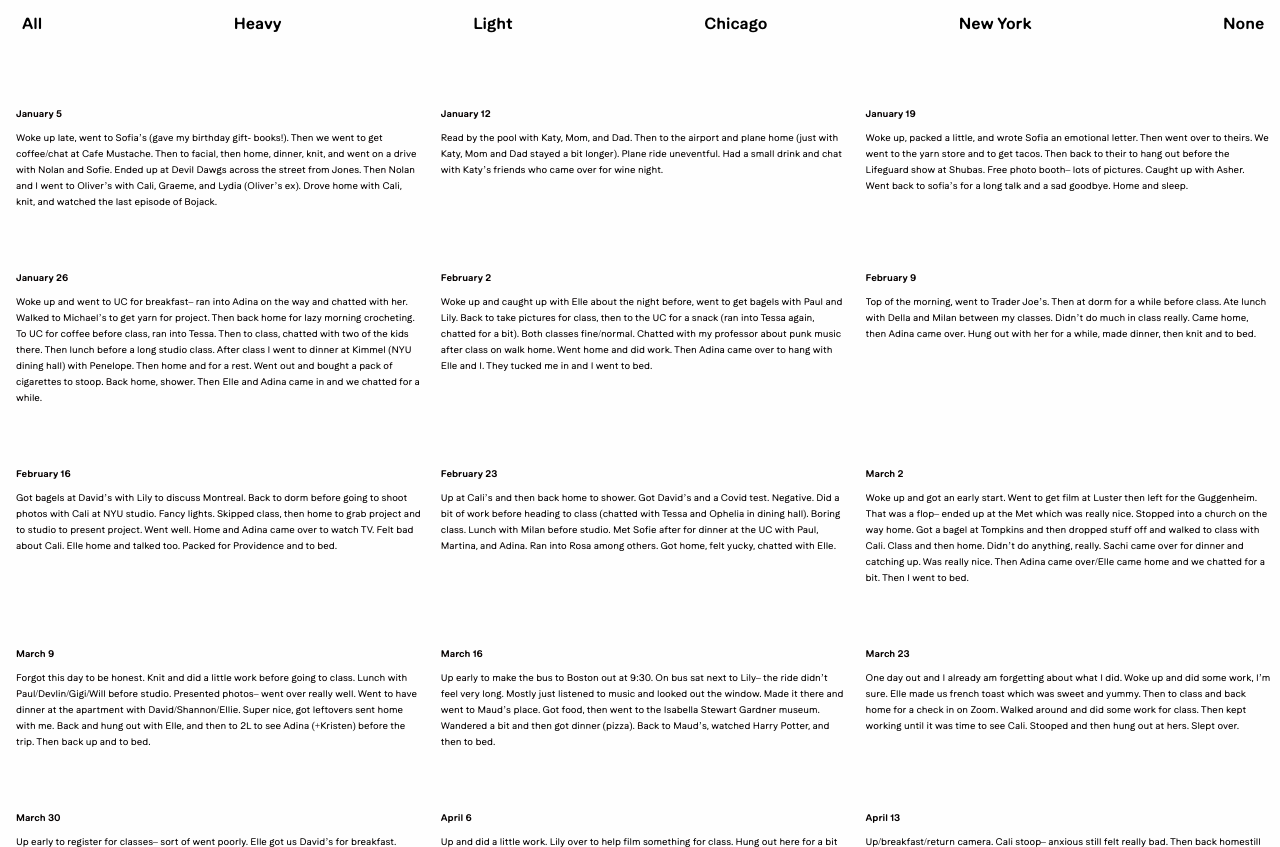
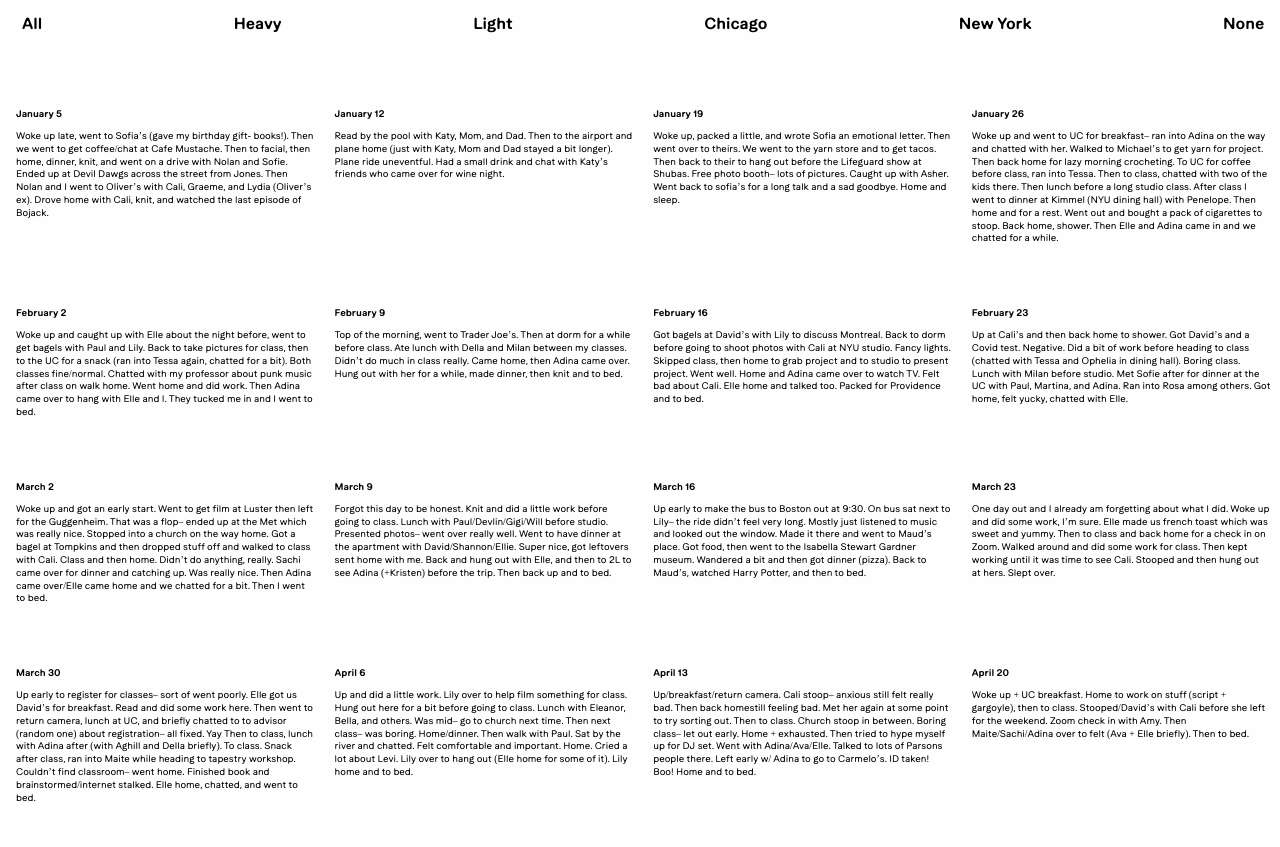
Before and after one commit to ninahand/archive, a plain HTML site: page index.html in a window 1280 px wide. Shown: the part 900-1747 px from the top of the page. Drawn offline with Linux system fonts and the light colour scheme.

Commit message:
text updates

```diff
--- a/main.css
+++ b/main.css
@@ -101,14 +101,14 @@ main{
 
 .description-container {
     display: grid;
-    grid-template-columns: repeat(auto-fill, minmax(300px, 1fr)); /* looked online to find how to make a grid responsive w/o media queries */
+    grid-template-columns: repeat(auto-fill, minmax(250px, 1fr)); /* looked online to find how to make a grid responsive w/o media queries */
     grid-gap: 20px;
     justify-content: center;
 }
 
 .description{
     font-family: 'easereg';
-    line-height: 1rem;
+    line-height: 0.8rem;
     font-size: 0.6rem;
     padding-bottom: 2rem;
     overflow-x: hidden;
```
